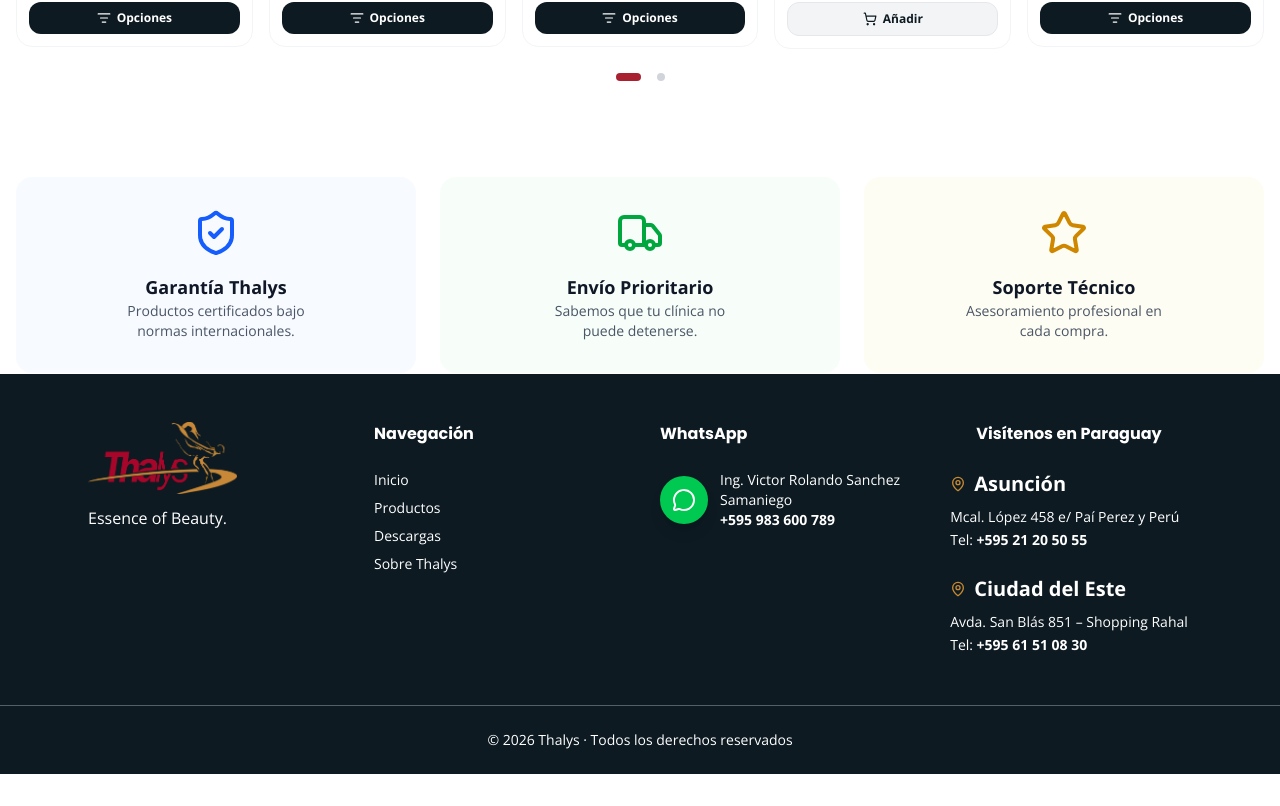
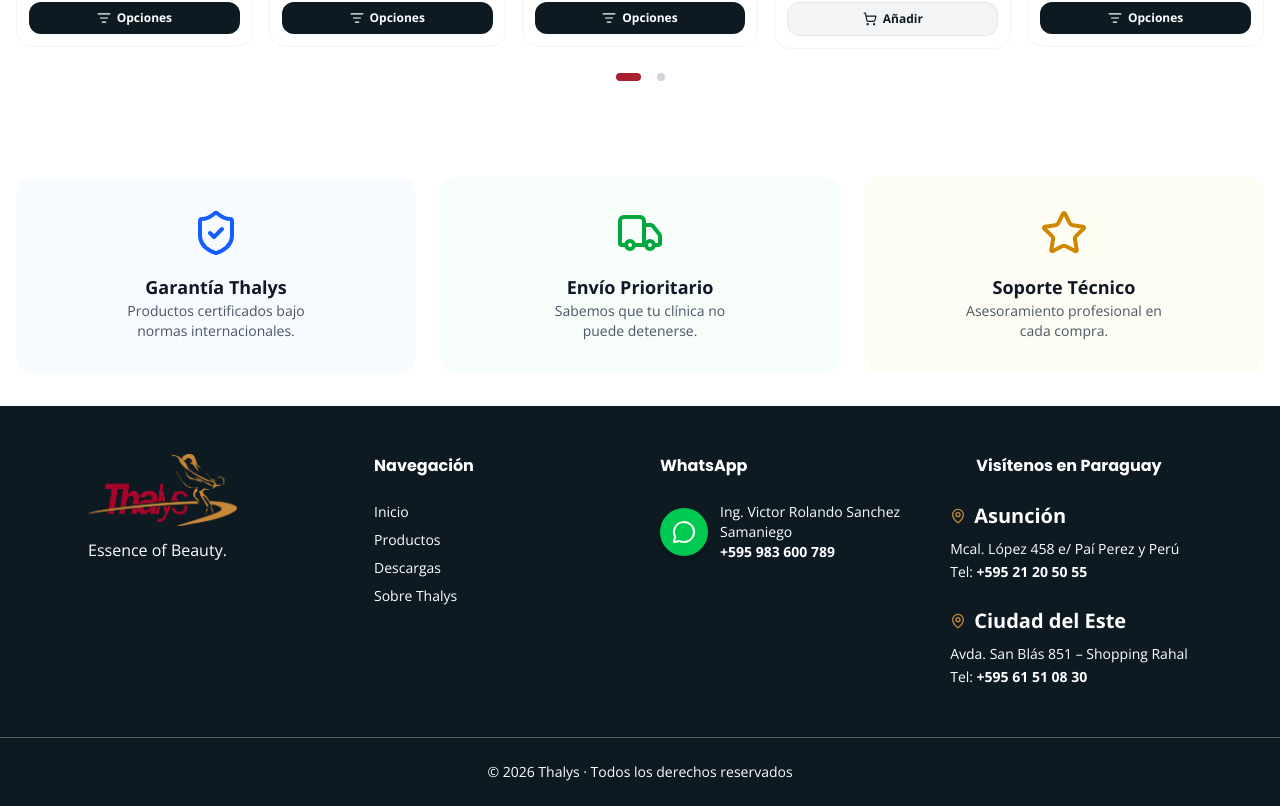
Before and after one commit to ivansanchezjara/thalys-project, a Next.js app: page / in a window 1280 px wide. Shown: the part 1032-1838 px from the top of the page. Before the commit the page ends 1806 px from the top, so only its background shows below. Built offline with nearby package versions, Linux system fonts and the light colour scheme.

Commit message:
padding a features

```diff
--- a/src/app/page.jsx
+++ b/src/app/page.jsx
@@ -84,7 +84,7 @@ export default function Home() {
       </section>
 
       {/* 3. BARRA DE BENEFICIOS: Genera confianza inmediata */}
-      <section className="pt-8 bg-white">
+      <section className="py-8 bg-white">
         <div className="max-w-7xl mx-auto px-4 grid grid-cols-2 md:grid-cols-3 gap-6 justify-center">
           {/* Card 1 */}
           <div className="flex flex-col items-center text-center gap-4 p-8 rounded-2xl bg-blue-50/50 transition-transform hover:scale-105">
```
